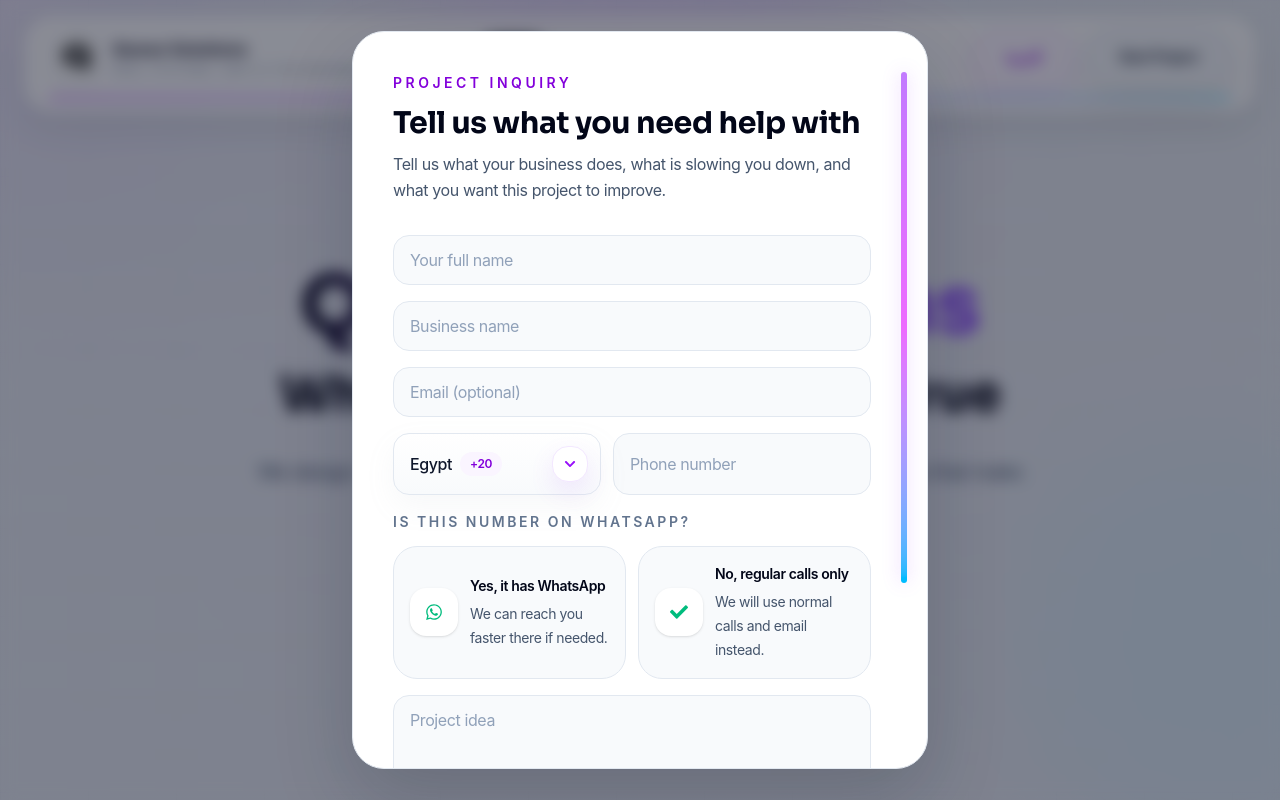
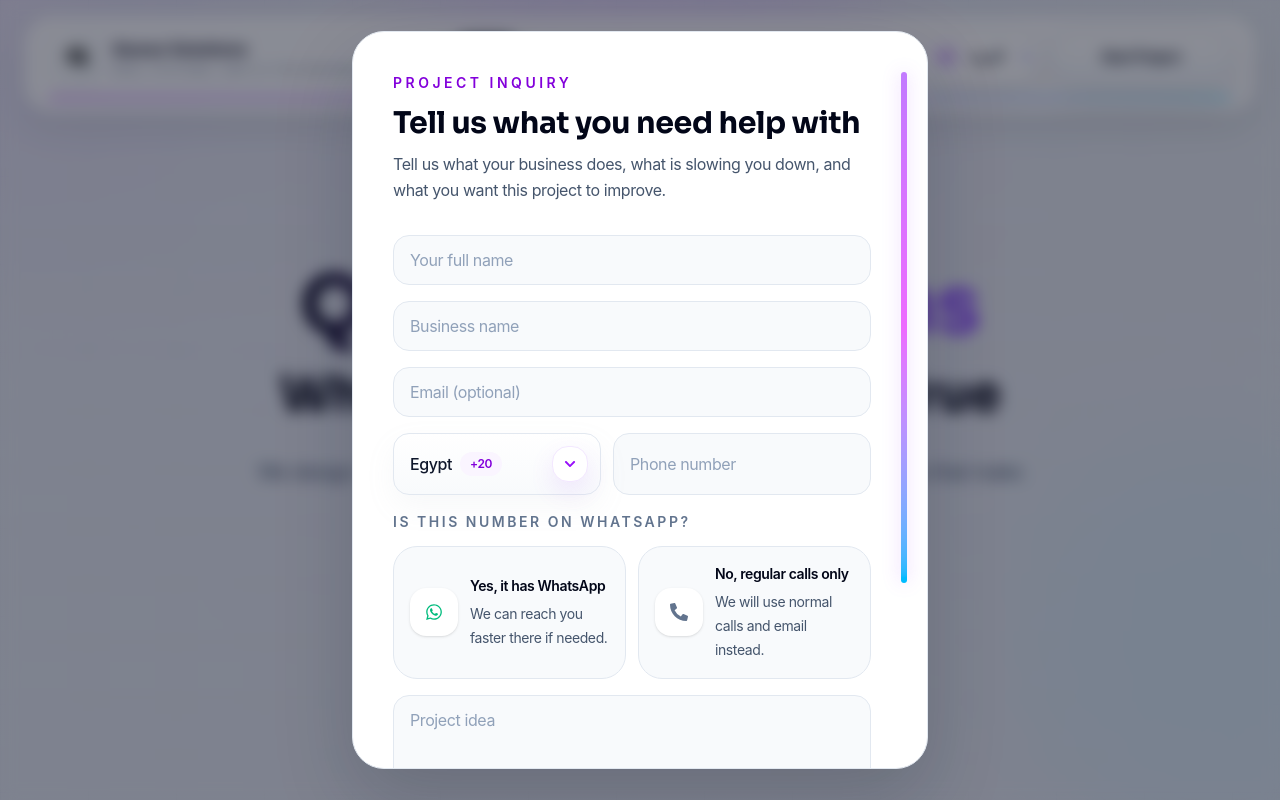
Before and after one commit to danielmagedlouis/Queue_Website, a React (Vite) app: page / in a window 1280 px wide. Both pictures are taken after a click on the button "Start Project". Shown: the top 800 px of the page. Built offline with nearby package versions, Linux system fonts and the light colour scheme.

Commit message:
final-website design V 1.4

```diff
--- a/index.html
+++ b/index.html
@@ -2,7 +2,7 @@
 <html lang="en">
   <head>
     <meta charset="UTF-8" />
-    <link rel="icon" type="image/jpeg" href="/queue-logo.jpeg" />
+    <link rel="icon" type="image/png" href="/queue-logo.png" />
     <meta name="viewport" content="width=device-width, initial-scale=1.0" />
     <meta
       name="description"
--- a/src/components/layout/ContactFormModal.jsx
+++ b/src/components/layout/ContactFormModal.jsx
@@ -1,6 +1,6 @@
 import { motion as Motion } from "framer-motion";
 import { useEffect, useRef, useState } from "react";
-import { FaCheck, FaChevronDown, FaWhatsapp } from "react-icons/fa";
+import { FaCheck, FaChevronDown, FaPhoneAlt, FaWhatsapp } from "react-icons/fa";
 import ActionButton from "../ui/ActionButton";
 
 const inputClassName =
@@ -216,13 +216,13 @@ export default function ContactFormModal({ content, setShowForm }) {
       });
       const data = await response.json().catch(() => null);
 
-      if (response.ok && data?.success !== "false") {
-        setFormData({ name: "", businessName: "", email: "", phoneCountry: "EG", phone: "", whatsapp: "", idea: "" });
-        setValidationErrors({ name: "", businessName: "", email: "", phone: "", idea: "" });
-        setSubmitState("success");
-      } else {
-        setSubmitState("error");
+      if (!response.ok || data?.success === "false") {
+        throw new Error("Lead submission failed.");
       }
+
+      setFormData({ name: "", businessName: "", email: "", phoneCountry: "EG", phone: "", whatsapp: "", idea: "" });
+      setValidationErrors({ name: "", businessName: "", email: "", phone: "", idea: "" });
+      setSubmitState("success");
     } catch {
       setSubmitState("error");
     }
@@ -350,13 +350,15 @@ export default function ContactFormModal({ content, setShowForm }) {
                     icon={<FaWhatsapp />}
                     label={modal.whatsappYes}
                     onClick={() => handleWhatsappChange("yes")}
+                    tone="whatsapp"
                   />
                   <WhatsappOption
                     active={formData.whatsapp === "no"}
                     description={modal.whatsappNoHint}
-                    icon={<FaCheck />}
+                    icon={<FaPhoneAlt />}
                     label={modal.whatsappNo}
                     onClick={() => handleWhatsappChange("no")}
+                    tone="calls"
                   />
                 </div>
                 {showWhatsappError ? (
@@ -511,7 +513,20 @@ function CountryDropdown({ countries, isArabic, label, onChange, value }) {
   );
 }
 
-function WhatsappOption({ active, description, icon, label, onClick }) {
+function WhatsappOption({ active, description, icon, label, onClick, tone }) {
+  const activeClassName =
+    tone === "whatsapp"
+      ? "border-emerald-300 bg-emerald-50 shadow-[0_16px_30px_rgba(16,185,129,0.12)]"
+      : "border-purple-200 bg-[linear-gradient(135deg,rgba(248,250,252,1)_0%,rgba(241,245,249,1)_100%)] shadow-[0_16px_30px_rgba(148,163,184,0.14)]";
+  const iconClassName =
+    tone === "whatsapp"
+      ? active
+        ? "bg-emerald-500 text-white"
+        : "bg-white text-emerald-500 shadow-sm"
+      : active
+        ? "bg-slate-900 text-white"
+        : "bg-white text-slate-500 shadow-sm";
+
   return (
     <Motion.button
       type="button"
@@ -520,13 +535,13 @@ function WhatsappOption({ active, description, icon, label, onClick }) {
       whileTap={{ scale: 0.98 }}
       className={`flex items-center gap-3 rounded-[1.5rem] border px-4 py-4 text-left transition ${
         active
-          ? "border-emerald-300 bg-emerald-50 shadow-[0_16px_30px_rgba(16,185,129,0.12)]"
+          ? activeClassName
           : "border-slate-200 bg-slate-50 hover:border-purple-200 hover:bg-white"
       }`}
     >
       <div
         className={`flex h-10 w-10 shrink-0 items-center justify-center rounded-2xl text-base sm:h-12 sm:w-12 sm:text-lg ${
-          active ? "bg-emerald-500 text-white" : "bg-white text-emerald-500 shadow-sm"
+          iconClassName
         }`}
       >
         {icon}
--- a/src/components/layout/SiteFooter.jsx
+++ b/src/components/layout/SiteFooter.jsx
@@ -1,5 +1,4 @@
 import { FaFacebookF, FaInstagram } from "react-icons/fa";
-import ActionButton from "../ui/ActionButton";
 import Reveal from "../ui/Reveal";
 
 const socialIcons = {
@@ -7,39 +6,46 @@ const socialIcons = {
   facebook: FaFacebookF,
 };
 
-export default function SiteFooter({ content, navTo, setShowForm }) {
+export default function SiteFooter({ content, navTo }) {
   const isRtl = content.direction === "rtl";
   const desktopAlign = isRtl ? "md:text-right" : "md:text-left";
   const socialAlignment = isRtl ? "flex-row-reverse text-right" : "text-left";
+  const year = new Date().getFullYear();
+  const footerLegalLine = isRtl
+    ? `${content.ui.footerRights} ${content.siteDetails.name} ${year}`
+    : `© ${year} ${content.siteDetails.name}. ${content.ui.footerRights}`;
+  const brandOrder = isRtl ? "lg:order-3" : "lg:order-1";
+  const navOrder = "lg:order-2";
+  const connectOrder = isRtl ? "lg:order-1" : "lg:order-3";
 
   return (
-    <footer className="border-t border-slate-300/70 bg-slate-100/62 px-5 py-14 backdrop-blur sm:px-6 sm:py-16">
-      <Reveal className="mx-auto grid max-w-xl gap-8 rounded-[2rem] border border-slate-300/70 bg-slate-100/76 p-6 shadow-[0_24px_60px_rgba(15,23,42,0.08)] md:max-w-7xl md:grid-cols-[1.1fr_0.9fr] md:gap-10 md:p-10">
-        <div className={`space-y-5 text-center ${desktopAlign}`}>
-          <p className="text-sm font-semibold uppercase tracking-[0.25em] text-purple-700">
-            {content.siteDetails.name}
-          </p>
-          <h3 className="text-3xl font-bold leading-tight text-slate-950 sm:text-4xl">
-            {content.siteDetails.tagline}
-          </h3>
-          <p className="mx-auto max-w-xl text-base text-slate-600 sm:text-lg md:mx-0 md:max-w-2xl">{content.siteDetails.description}</p>
-          <div className={`flex flex-col gap-3 sm:flex-row ${isRtl ? "sm:flex-row-reverse" : ""}`}>
-            <ActionButton onClick={() => setShowForm(true)}>{content.ui.startProject}</ActionButton>
-            <ActionButton onClick={() => navTo("contact")} variant="secondary">
-              {content.ui.contactUs}
-            </ActionButton>
+    <footer className="border-t border-slate-200 bg-[linear-gradient(180deg,rgba(248,250,252,0.96)_0%,rgba(255,255,255,1)_100%)] px-5 py-14 text-slate-900 sm:px-6 sm:py-16">
+      <Reveal className="mx-auto max-w-7xl rounded-[2rem] border border-slate-200 bg-white/86 p-6 shadow-[0_24px_60px_rgba(15,23,42,0.08)] backdrop-blur sm:p-8 md:p-10">
+        <div className={`grid gap-10 ${desktopAlign} lg:grid-cols-[1.1fr_0.6fr_0.7fr]`}>
+          <div className={`space-y-5 text-center ${desktopAlign} ${brandOrder}`}>
+            <div className={`flex items-center gap-3 ${isRtl ? "justify-center md:flex-row-reverse md:justify-start" : "justify-center md:justify-start"}`}>
+              <div className="flex h-12 w-12 items-center justify-center overflow-hidden rounded-2xl border border-slate-200 bg-white shadow-[0_18px_34px_rgba(15,23,42,0.08)]">
+                <img src="/queue-logo.png" alt={content.siteDetails.name} className="h-full w-full object-contain p-1.5" />
+              </div>
+              <div>
+                <p className="text-lg font-semibold text-slate-950">{content.siteDetails.name}</p>
+                <p className={`text-sm text-slate-400 ${isRtl ? "" : "uppercase tracking-[0.22em]"}`}>{content.siteDetails.shortTagline}</p>
+              </div>
+            </div>
+            <p className="mx-auto max-w-xl text-base leading-7 text-slate-600 md:mx-0">
+              {content.ui.footerSummary}
+            </p>
+            {isRtl ? null : <p className="text-sm font-medium text-slate-500">{footerLegalLine}</p>}
           </div>
-        </div>
 
-        <div className={`grid gap-8 text-center sm:grid-cols-2 ${desktopAlign}`}>
-          <div>
+          <div className={`text-center ${desktopAlign} ${navOrder}`}>
             <p className="text-sm font-semibold uppercase tracking-[0.25em] text-slate-500">{content.ui.footerNavigate}</p>
             <div className="mt-4 grid gap-2">
               {content.navItems.map((item) => (
                 <button
                   key={item.id}
                   onClick={() => navTo(item.id)}
-                    className={`rounded-xl px-3 py-2 text-slate-600 transition hover:bg-slate-200/55 hover:text-slate-950 ${isRtl ? "text-right" : "text-left"}`}
+                  className={`rounded-xl px-3 py-2 text-slate-600 transition hover:bg-slate-100 hover:text-slate-950 ${isRtl ? "text-right" : "text-left"}`}
                 >
                   {item.label}
                 </button>
@@ -47,9 +53,18 @@ export default function SiteFooter({ content, navTo, setShowForm }) {
             </div>
           </div>
 
-          <div>
+          <div className={`text-center ${desktopAlign} ${connectOrder}`}>
             <p className="text-sm font-semibold uppercase tracking-[0.25em] text-slate-500">{content.ui.footerConnect}</p>
-            <div className="mt-4 grid gap-3">
+            <div className="mt-4 space-y-3">
+              <a
+                href={`mailto:${content.siteDetails.email}`}
+                className={`flex items-center gap-3 rounded-2xl border border-slate-200 bg-slate-50 px-4 py-3 text-slate-700 transition hover:border-purple-300 hover:bg-white hover:text-slate-950 ${socialAlignment}`}
+              >
+                <span className="flex h-10 w-10 items-center justify-center rounded-xl bg-white text-purple-700 shadow-sm">
+                  @
+                </span>
+                <span>{content.siteDetails.email}</span>
+              </a>
               {content.socialLinks.map((link) => {
                 const Icon = socialIcons[link.id];
                 const isExternal = link.href.startsWith("http");
@@ -60,9 +75,9 @@ export default function SiteFooter({ content, navTo, setShowForm }) {
                     href={link.href}
                     target={isExternal ? "_blank" : undefined}
                     rel={isExternal ? "noreferrer" : undefined}
-                    className={`flex items-center gap-3 rounded-2xl border border-slate-300/70 bg-slate-50/86 px-4 py-3 text-slate-700 transition hover:border-purple-300 hover:text-purple-700 ${socialAlignment}`}
+                    className={`flex items-center gap-3 rounded-2xl border border-slate-200 bg-slate-50 px-4 py-3 text-slate-700 transition hover:border-purple-300 hover:bg-white hover:text-slate-950 ${socialAlignment}`}
                   >
-                    <span className="flex h-10 w-10 items-center justify-center rounded-xl bg-slate-100 text-purple-700 shadow-sm">
+                    <span className="flex h-10 w-10 items-center justify-center rounded-xl bg-white text-purple-700 shadow-sm">
                       <Icon />
                     </span>
                     <span>{link.label}</span>
@@ -72,12 +87,18 @@ export default function SiteFooter({ content, navTo, setShowForm }) {
             </div>
           </div>
         </div>
+
+        <div
+          className={`mt-10 flex flex-col gap-3 border-t border-slate-200 pt-5 text-sm text-slate-500 ${
+            isRtl
+              ? "sm:flex-row-reverse sm:items-center sm:justify-between"
+              : "sm:flex-row sm:items-center sm:justify-between"
+          } ${desktopAlign}`}
+        >
+          <p>{footerLegalLine}</p>
+          <p>{content.siteDetails.shortTagline}</p>
+        </div>
       </Reveal>
-
-      <div className={`mx-auto mt-8 flex max-w-xl flex-col gap-3 text-center text-sm text-slate-500 sm:flex-row sm:items-center sm:justify-between md:max-w-7xl ${desktopAlign}`}>
-        <p>{content.siteDetails.name}</p>
-        <p>{content.siteDetails.tagline}</p>
-      </div>
     </footer>
   );
 }
--- a/src/components/layout/SiteHeader.jsx
+++ b/src/components/layout/SiteHeader.jsx
@@ -1,5 +1,6 @@
 import { AnimatePresence, motion as Motion, useMotionValueEvent, useScroll } from "framer-motion";
 import { useState } from "react";
+import { FaLanguage } from "react-icons/fa";
 import ActionButton from "../ui/ActionButton";
 
 export default function SiteHeader({
@@ -18,6 +19,8 @@ export default function SiteHeader({
   const nextLocale = locale === "en" ? "ar" : "en";
   const languageLabel = nextLocale === "ar" ? "\u0627\u0644\u0639\u0631\u0628\u064A\u0629" : "English";
   const languageMobileLabel = nextLocale === "ar" ? "\u0627\u0644\u0639\u0631\u0628\u064A\u0629 (Egypt)" : "English (US)";
+  const headerPrimaryButtonClassName =
+    "min-w-[11.25rem] border border-slate-200/80 bg-[linear-gradient(180deg,rgba(255,255,255,0.98)_0%,rgba(241,245,249,0.94)_100%)] px-6 py-3 text-slate-950 shadow-[0_18px_40px_rgba(15,23,42,0.08)] hover:border-slate-300 hover:bg-white";
 
   useMotionValueEvent(scrollY, "change", (latest) => {
     setScrolled(latest > 20);
@@ -38,7 +41,7 @@ export default function SiteHeader({
             className={`flex items-center gap-3 rounded-full px-1 py-1 transition hover:bg-slate-50 ${isRtl ? "text-right" : "text-left"}`}
           >
             <div className="flex h-11 w-11 items-center justify-center overflow-hidden rounded-2xl border border-slate-200 bg-gradient-to-br from-white to-slate-100 shadow-sm sm:h-12 sm:w-12">
-              <img src="/queue-logo.jpeg" alt={content.siteDetails.name} className="h-full w-full object-cover" />
+              <img src="/queue-logo.png" alt={content.siteDetails.name} className="h-full w-full object-contain p-1.5" />
             </div>
             <div className="max-w-[8.75rem] sm:max-w-none">
               <p className="text-[13px] font-bold tracking-wide text-slate-950 sm:text-base">{content.siteDetails.name}</p>
@@ -81,10 +84,8 @@ export default function SiteHeader({
           </nav>
 
           <div className={`hidden items-center gap-3 md:flex ${isRtl ? "flex-row-reverse" : ""}`}>
-            <ActionButton className="px-6 py-3" onClick={() => onLocaleChange(nextLocale)} variant="subtle">
-              <span>{languageLabel}</span>
-            </ActionButton>
-            <ActionButton className="px-6 py-3" onClick={() => setShowForm(true)} variant="secondary">
+            <LanguageToggleButton compact label={languageLabel} onClick={() => onLocaleChange(nextLocale)} />
+            <ActionButton className={headerPrimaryButtonClassName} onClick={() => setShowForm(true)} variant="secondary">
               {content.ui.startProject}
             </ActionButton>
           </div>
@@ -119,10 +120,8 @@ export default function SiteHeader({
               ))}
             </nav>
             <div className="mt-4 grid gap-3">
-              <ActionButton className="w-full" onClick={() => onLocaleChange(nextLocale)} variant="subtle">
-                <span>{languageMobileLabel}</span>
-              </ActionButton>
-              <ActionButton className="w-full" onClick={() => setShowForm(true)} variant="secondary">
+              <LanguageToggleButton label={languageMobileLabel} onClick={() => onLocaleChange(nextLocale)} />
+              <ActionButton className={headerPrimaryButtonClassName} onClick={() => setShowForm(true)} variant="secondary">
                 {content.ui.startProject}
               </ActionButton>
             </div>
@@ -143,3 +142,25 @@ export default function SiteHeader({
     </header>
   );
 }
+
+function LanguageToggleButton({ compact = false, label, onClick }) {
+  return (
+    <Motion.button
+      type="button"
+      onClick={onClick}
+      whileHover={{ y: -2, scale: 1.02 }}
+      whileTap={{ scale: 0.98 }}
+      className={`inline-flex items-center justify-between gap-2 rounded-full border border-slate-200/90 bg-white/96 text-left shadow-[0_14px_32px_rgba(15,23,42,0.08)] transition hover:border-purple-300 hover:text-purple-700 hover:shadow-[0_18px_36px_rgba(168,85,247,0.12)] focus-visible:outline-none focus-visible:ring-2 focus-visible:ring-purple-400 focus-visible:ring-offset-2 ${
+        compact ? "min-w-[7.5rem] px-2.5 py-1.5" : "w-full px-3 py-2.5"
+      }`}
+    >
+      <span className={`flex min-w-0 items-center ${compact ? "gap-2" : "gap-3"}`}>
+        <span className={`flex shrink-0 items-center justify-center rounded-full bg-[linear-gradient(135deg,rgba(248,245,255,1)_0%,rgba(239,246,255,1)_100%)] text-purple-700 shadow-[inset_0_0_0_1px_rgba(216,180,254,0.75)] ${compact ? "h-8 w-8" : "h-9 w-9"}`}>
+          <FaLanguage className={compact ? "text-xs" : "text-sm"} />
+        </span>
+        <span className={`truncate font-semibold text-slate-900 ${compact ? "text-[13px]" : "text-sm"}`}>{label}</span>
+      </span>
+      <span className={`shrink-0 rounded-full bg-gradient-to-br from-purple-500 to-sky-400 ${compact ? "h-1.5 w-1.5" : "h-2 w-2"}`} />
+    </Motion.button>
+  );
+}
--- a/src/content/siteContent.js
+++ b/src/content/siteContent.js
@@ -63,6 +63,8 @@ export const SITE_CONTENT = {
       languageToggleMobile: "Arabic (Egypt)",
       footerNavigate: "Navigate",
       footerConnect: "Connect",
+      footerSummary: "Websites, systems, and AI for modern brands.",
+      footerRights: "All rights reserved.",
       modal: {
         eyebrow: "Project Inquiry",
         title: "Tell us what you need help with",
@@ -71,17 +73,12 @@ export const SITE_CONTENT = {
         name: "Your full name",
         businessName: "Business name",
         email: "Email (optional)",
-        phoneCountry: "Country code",
         phone: "Phone number",
         whatsappQuestion: "Is this number on WhatsApp?",
         whatsappYes: "Yes, it has WhatsApp",
         whatsappYesHint: "We can reach you faster there if needed.",
         whatsappNo: "No, regular calls only",
         whatsappNoHint: "We will use normal calls and email instead.",
-        nameRequired: "Enter your full name.",
-        businessNameRequired: "Enter your business name.",
-        phoneRequired: "Enter your phone number.",
-        ideaRequired: "Tell us a bit about the project.",
         whatsappRequired: "Choose whether this number has WhatsApp.",
         emailInvalid: "Enter a valid email address.",
         phoneInvalid: "Enter a valid phone number.",
@@ -506,6 +503,8 @@ export const SITE_CONTENT = {
       languageToggleMobile: "الإنجليزية",
       footerNavigate: "التنقل",
       footerConnect: "تواصل",
+      footerSummary: "مواقع وأنظمة وذكاء اصطناعي لعلامات عصرية.",
+      footerRights: "جميع الحقوق محفوظة.",
       modal: {
         eyebrow: "ابدأ مشروعك",
         title: "احك لنا ما الذي تريد بناءه",
@@ -513,17 +512,12 @@ export const SITE_CONTENT = {
         name: "اسمك الكامل",
         businessName: "اسم الشركة",
         email: "البريد الإلكتروني (اختياري)",
-        phoneCountry: "مفتاح الدولة",
         phone: "رقم الهاتف",
         whatsappQuestion: "هل هذا الرقم عليه واتساب؟",
         whatsappYes: "نعم، عليه واتساب",
         whatsappYesHint: "يمكننا التواصل أسرع من خلاله عند الحاجة.",
         whatsappNo: "لا، مكالمات عادية فقط",
         whatsappNoHint: "سنعتمد على المكالمات العادية والبريد الإلكتروني.",
-        nameRequired: "أدخل اسمك الكامل.",
-        businessNameRequired: "أدخل اسم الشركة.",
-        phoneRequired: "أدخل رقم الهاتف.",
-        ideaRequired: "اكتب نبذة قصيرة عن المشروع.",
         whatsappRequired: "اختر هل هذا الرقم عليه واتساب أم لا.",
         emailInvalid: "أدخل بريدًا إلكترونيًا صحيحًا.",
         phoneInvalid: "أدخل رقم هاتف صحيحًا.",
```
Also changed, not shown: images/Queue_Logo-removebg-preview.png (added), public/queue-logo.png (added).
